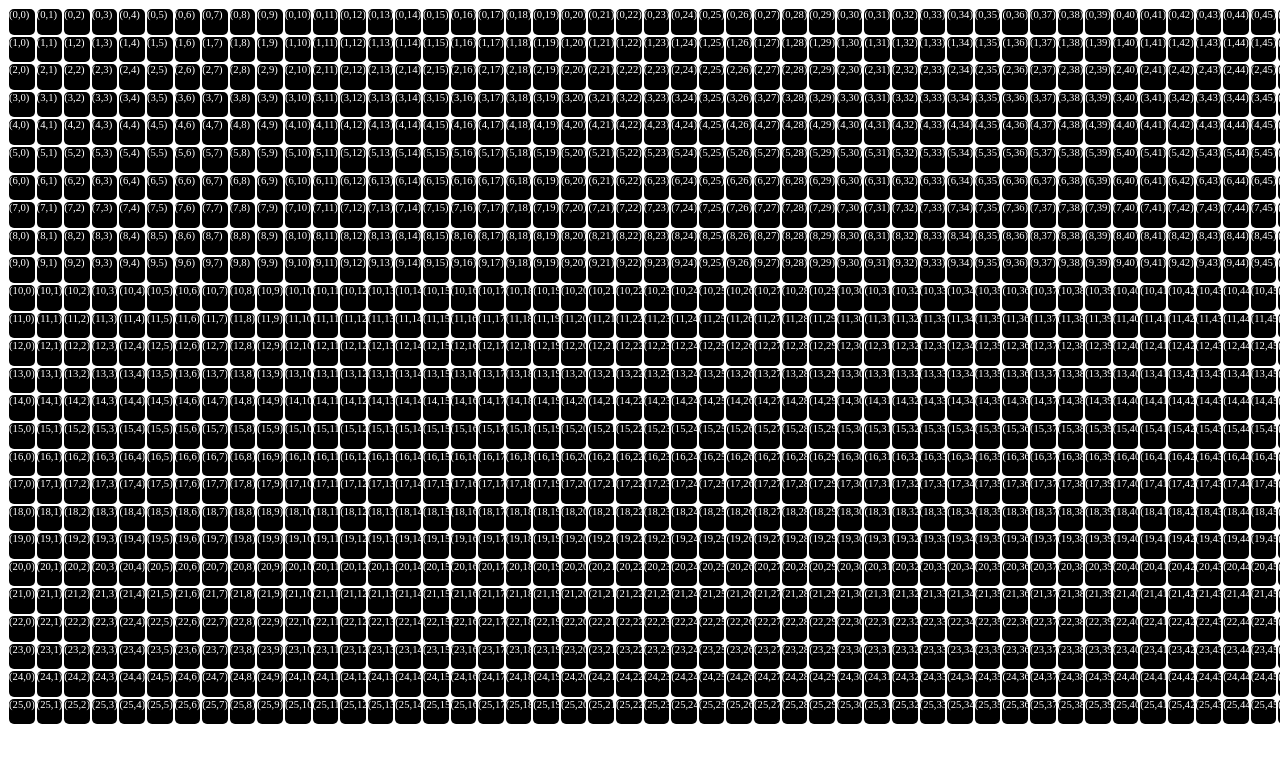
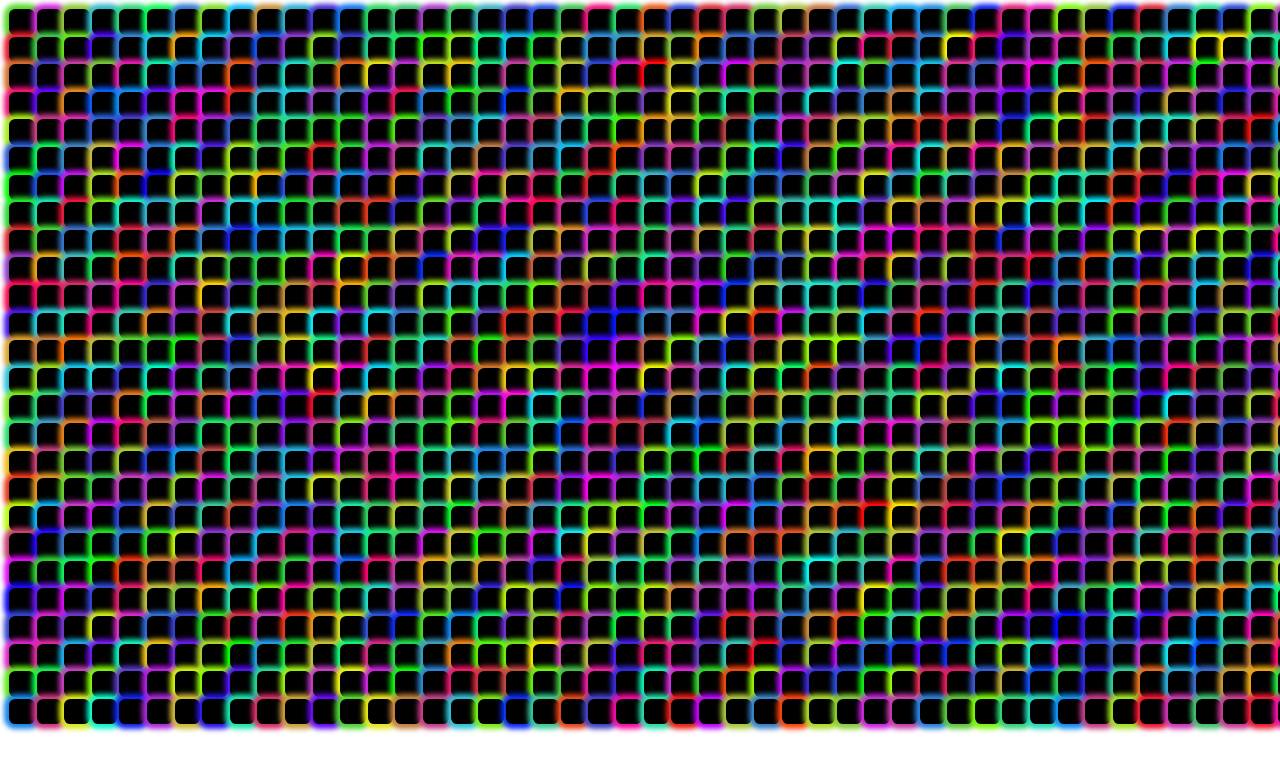
Before and after one commit to shadowkrazee/buildingBlocks, an Angular app: page / in a window 1280 px wide. Shown: the top 772 px of the page. Built offline with nearby package versions, Linux system fonts and the light colour scheme.

Commit message:
added clear function on click, and redefined block styles

```diff
--- a/src/app/app.component.ts
+++ b/src/app/app.component.ts
@@ -13,36 +13,32 @@ export class AppComponent implements OnInit {
   title = 'app';
 
   public gridClear() {
-    let bottom = false;
-    let right = false;
-    let row = 2;
-    let column = 0;
-    while (!bottom || !right) {
-      if (!bottom) {
-        bottom = row > this.containers.length ? false : true;
-        console.log(this.containers);
-        console.log(this.containers[row]);
-        console.log(row);
-        bottom = true;
-      }
-      if (!right) {
-        right = true;
-      }
-    }
+    // let bottom = false;
+    // let right = false;
+    // let row = 0;
+    // let column = 0;
+    // while (!bottom) {
+    //   if (!bottom) {
+    //     bottom = row > this.containers.length ? false : true;
+    //     this.containers[row].resetBlocks();
+    //     row++;
+    //     // bottom = true;
+    //   }
+    // }
+    this.generateContainers();
   }
 
   constructor(private sanitizer: DomSanitizer) {}
   ngOnInit() {
-    BlockContainerComponent.currentRowIndex = 0;
     this.generateContainers();
-    console.log(this.containers);
+    // console.log(this.containers);
   }
 
   generateContainers() {
+    BlockContainerComponent.currentRowIndex = 0;
     this.containers = new Array(26);
-    this.containers.forEach((element, index) => {
-      element = new BlockContainerComponent(this.sanitizer);
-      this.containers[index] = element;
-    });
+    for (let i = 0; i < this.containers.length; i++) {
+      this.containers[i] = new BlockContainerComponent(this.sanitizer);
+    }
   }
 }
--- a/src/app/components/block-container/block-container.component.ts
+++ b/src/app/components/block-container/block-container.component.ts
@@ -20,25 +20,19 @@ export class BlockContainerComponent implements OnInit {
   }
   ngOnInit() {
     BlockComponent.currentColumnIndex = 0;
-    this.blocks = this.generateBlocks();
+    this.blocks = new Array(47);
+    for (let i = 0; i < this.blocks.length; i++) {
+      this.blocks[i] = new BlockComponent(this.sanitizer);
+    }
     BlockContainerComponent.currentRowIndex++;
-  }
-
-  generateBlocks() {
-    let newBlocks = new Array(47);
-    newBlocks.forEach((element, index) => {
-      element = new BlockComponent(this.sanitizer);
-      newBlocks[index] = element;
-    });
-    return newBlocks;
   }
   gridClear() {
     this.startGridClear();
   }
   public resetBlocks() {
-    this.blocks.forEach(element => {
-      element.defBG = false;
-      element.toggleBG();
-    });
+    for (let i = 0; i < this.blocks.length; i++) {
+      this.blocks[i].defBG = false;
+      this.blocks[i].toggleBG();
+    }
   }
 }
--- a/src/app/components/block/block.component.html
+++ b/src/app/components/block/block.component.html
@@ -1,5 +1,5 @@
 <!-- <div style="height:2vw;width:2vw;margin:1px;border-radius:5px;transition:background-color 500ms ease;" [@blockState]="state" (mouseover)="toggleState()" (mouseout)="toggleState()"></div> -->
 <!-- <div [style]="safeStyle" (mouseover)="toggleBG('rand')" (mouseout)="toggleBG('def')"></div> -->
 <div [style]="safeStyle" (mouseover)="toggleBG()" (click)="startGridClear()">
-	<p style="font-size:8pt;color:white;margin:0px;padding:0px;pointer-events:none;">({{rowIndex}},{{columnIndex}})</p>
+	<!-- <p style="font-size:8pt;color:white;margin:0px;padding:0px;pointer-events:none;">({{rowIndex}},{{columnIndex}})</p> -->
 </div>
--- a/src/app/components/block/block.component.ts
+++ b/src/app/components/block/block.component.ts
@@ -34,7 +34,7 @@ export class BlockComponent implements OnInit, OnDestroy {
     this.rowIndex = BlockContainerComponent.currentRowIndex - 1;
 
     this.commonStyleString =
-      'height:2vw;width:2vw;margin:1px;border-radius:5px;transition:background-color 2s ease;';
+      'height:2vw;width:2vw;margin:1px;border-radius:0.5vw;transition:background-color 2s ease;box-shadow:0px 0px 5px 5px ';
     this.bgColorString = 'hsl(0,0%,0%);';
     this.defBG = false;
     this.toggleBG();
@@ -56,11 +56,17 @@ export class BlockComponent implements OnInit, OnDestroy {
     let styleString = '';
     if (!this.defBG) {
       styleString =
-        this.commonStyleString + 'background-color:' + this.bgColorString;
+        this.commonStyleString +
+        this.randomColorString() +
+        ';background-color:' +
+        this.bgColorString;
       this.defBG = true;
     } else {
       styleString =
-        this.commonStyleString + 'background-color:' + this.randomColorString();
+        this.commonStyleString +
+        this.randomColorString() +
+        ';background-color:' +
+        this.randomColorString();
       this.defBG = false;
     }
     // console.log('bg changed to hov');
```
